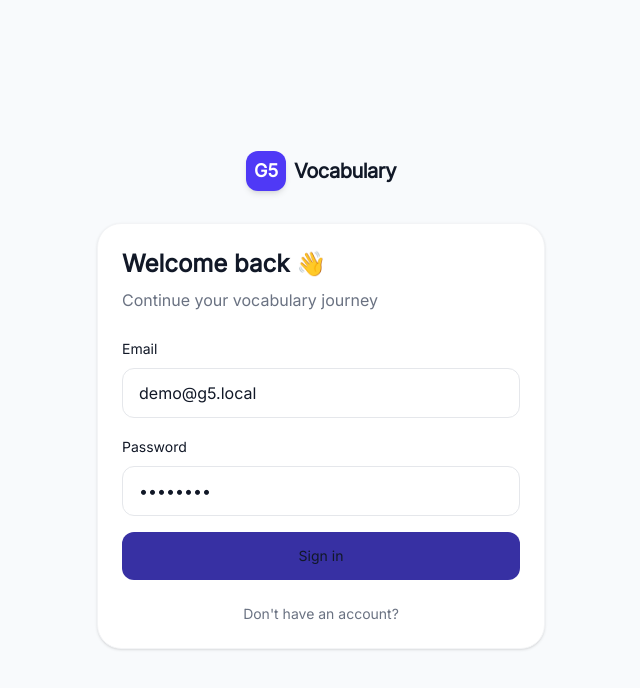
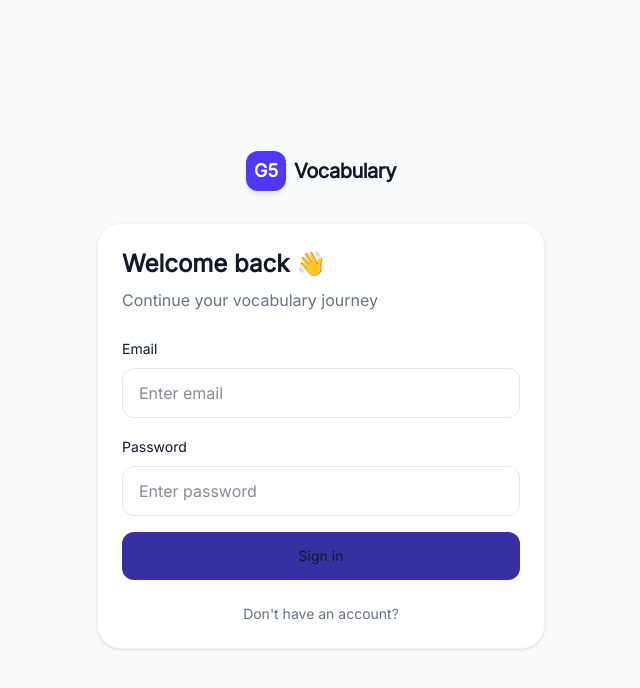
Before and after one commit to miladmn022/G5-vocabulary, a Next.js app: page /login in a window 1280 px wide. Shown: the top 688 px of the page, without its empty margins (319-959 px from the left). Built offline with nearby package versions, Linux system fonts and the light colour scheme; no server answers.

Commit message:
clear login defaults

```diff
--- a/components/login-form.tsx
+++ b/components/login-form.tsx
@@ -7,8 +7,8 @@ import { Button } from "@/components/ui/button";
 export default function LoginForm() {
   const router = useRouter();
 
-  const [email, setEmail] = useState("demo@g5.local");
-  const [password, setPassword] = useState("demo1234");
+  const [email, setEmail] = useState("");
+  const [password, setPassword] = useState("");
   const [error, setError] = useState("");
   const [loading, setLoading] = useState(false);
 
```
